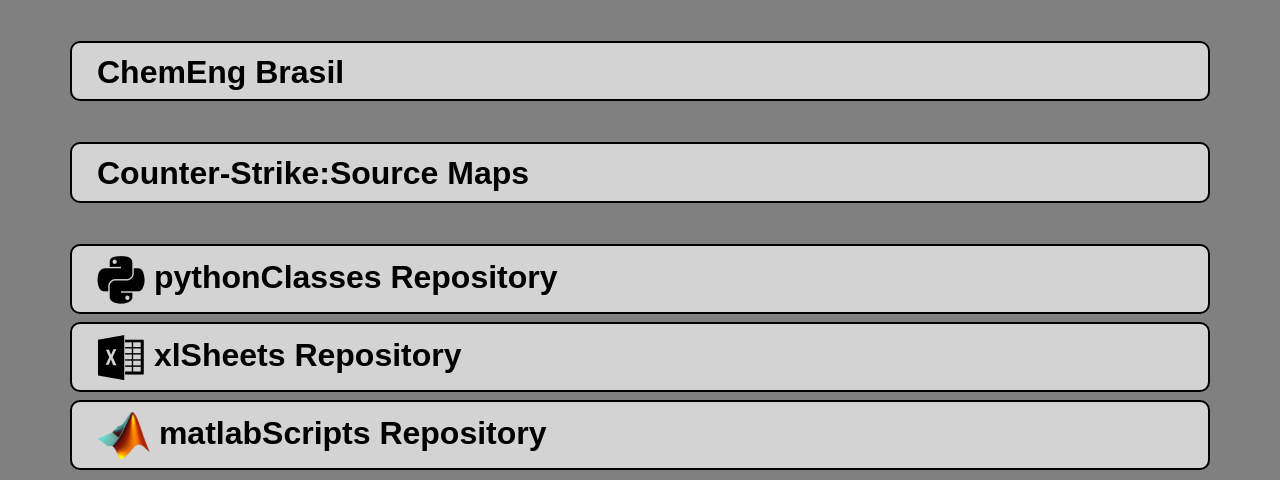
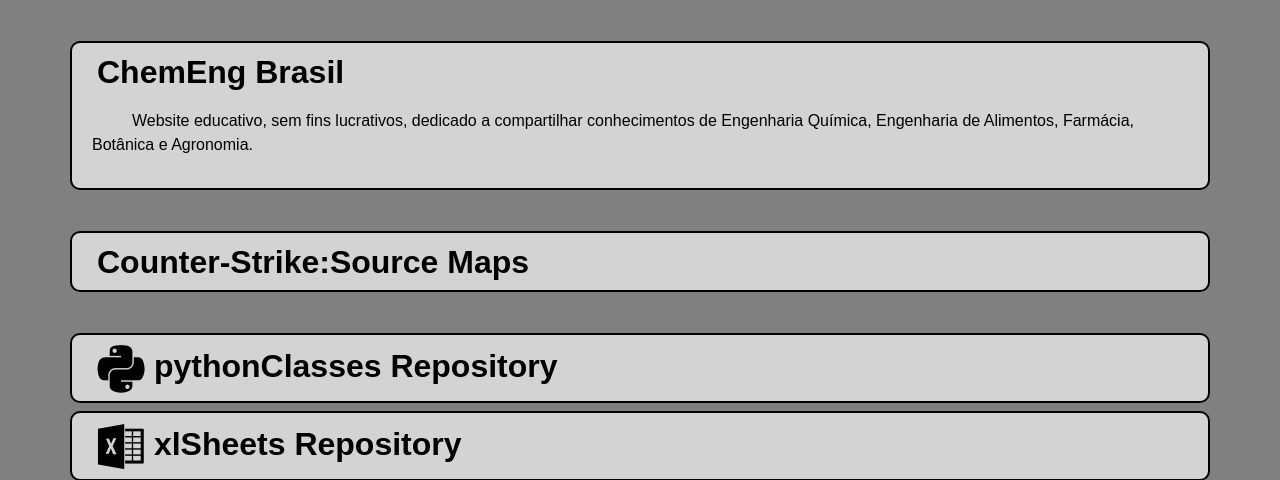
Before and after one commit to pires11d/curriculum, a PHP site: page /projects3.php in a window 1280 px wide. Shown: the part 74-554 px from the top of the page. Run offline with PHP 8.4, Linux system fonts and the light colour scheme.

Commit message:
Added some description to community projects

```diff
--- a/projects3.php
+++ b/projects3.php
@@ -12,14 +12,14 @@
         <!--HEADER 1-->
         <div id="c1_1" class="container">
             <a href="https://chemengbrasil.wixsite.com/index"><h1>ChemEng Brasil</h1></a>
-            <!-- <div id="hidden1">
-            </div> -->
+            <p>Website educativo, sem fins lucrativos, dedicado a compartilhar conhecimentos de Engenharia Química, Engenharia de Alimentos, Farmácia, Botânica e Agronomia.</p>
         </div>
         <p></p>
         <!-- HEADER 2 -->
         <div id="c1_2" class="container">
             <h1>Counter-Strike:Source Maps</h1>
             <div id="hidden2">
+                <p>Criação de mapas (cenários) 3D utilizando o software Source SDK / Valve Hammer Editor, programa similar a AutoCAD 3D.</p>
                 <ul><h2>
                     <li><a class="link" href="https://gamebanana.com/maps/163506">Surf_Salvia</a></li>
                     <li><a class="link" href="https://gamebanana.com/maps/163568">Surf_Library</a></li>
```
Also changed, not shown: 1 other file.
